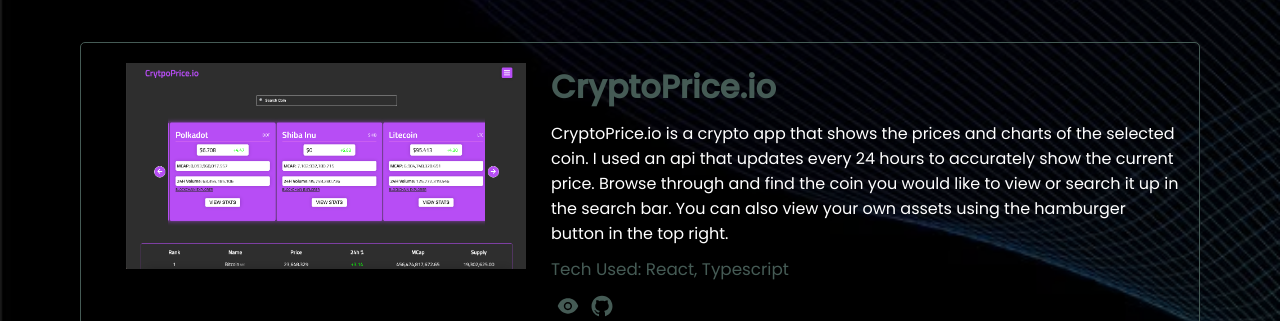
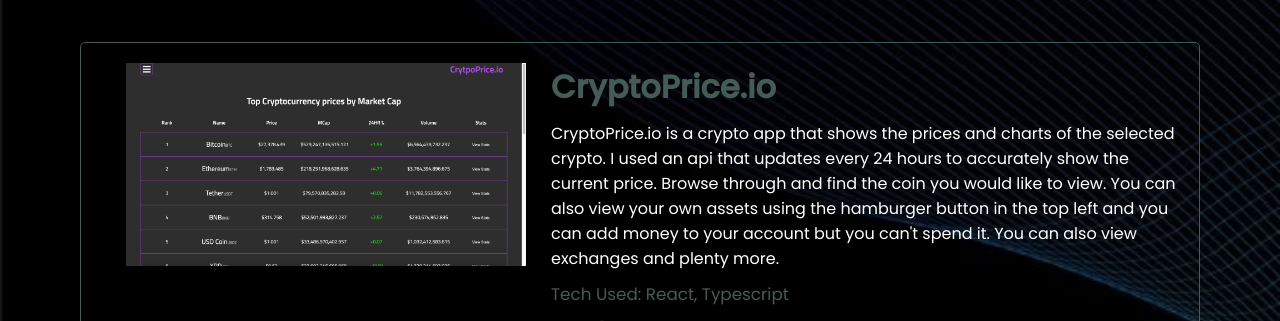
Before and after one commit to darionjoness/RevisedPortfolioSite, a React (Vite) app: page / in a window 1280 px wide. Shown: the part 920-1241 px from the top of the page. Built offline with nearby package versions, Linux system fonts and the light colour scheme.

Commit message:
changed crypto project image

```diff
--- a/src/components/Projects.tsx
+++ b/src/components/Projects.tsx
@@ -1,6 +1,6 @@
 import React from 'react'
 import { AiFillEye, AiFillGithub } from "react-icons/ai";
-import cryptoprice from './images/cryptoprice.png'
+import cryptoprice from './images/cryptopricenew.png'
 import timsStore from './images/tims-store.png'
 import disneyPlusRebuild from './images/disneyPlusRebuild.png'
 import huluRebuild from './images/hulu.png'
@@ -18,7 +18,7 @@
                 </div>
                 <div className="projectText">
                     <h1>CryptoPrice.io</h1>
-                    <p>CryptoPrice.io is a crypto app that shows the prices and charts of the selected coin. I used an api that updates every 24 hours to accurately show the current price. Browse through and find the coin you would like to view or search it up in the search bar. You can also view your own assets using the hamburger button in the top right.</p>
+                    <p>CryptoPrice.io is a crypto app that shows the prices and charts of the selected crypto. I used an api that updates every 24 hours to accurately show the current price. Browse through and find the coin you would like to view. You can also view your own assets using the hamburger button in the top left and you can add money to your account but you can't spend it. You can also view exchanges and plenty more.</p>
                     <p>Tech Used: React, Typescript</p>
                     <a target={'_blank'} href="https://cryptopriceio.netlify.app/"><AiFillEye /></a>
                     <a target={'_blank'} href="https://github.com/darionjoness/CryptoPriceApp"><AiFillGithub /></a>
```
Also changed, not shown: src/components/images/cryptopricenew.png (added).
